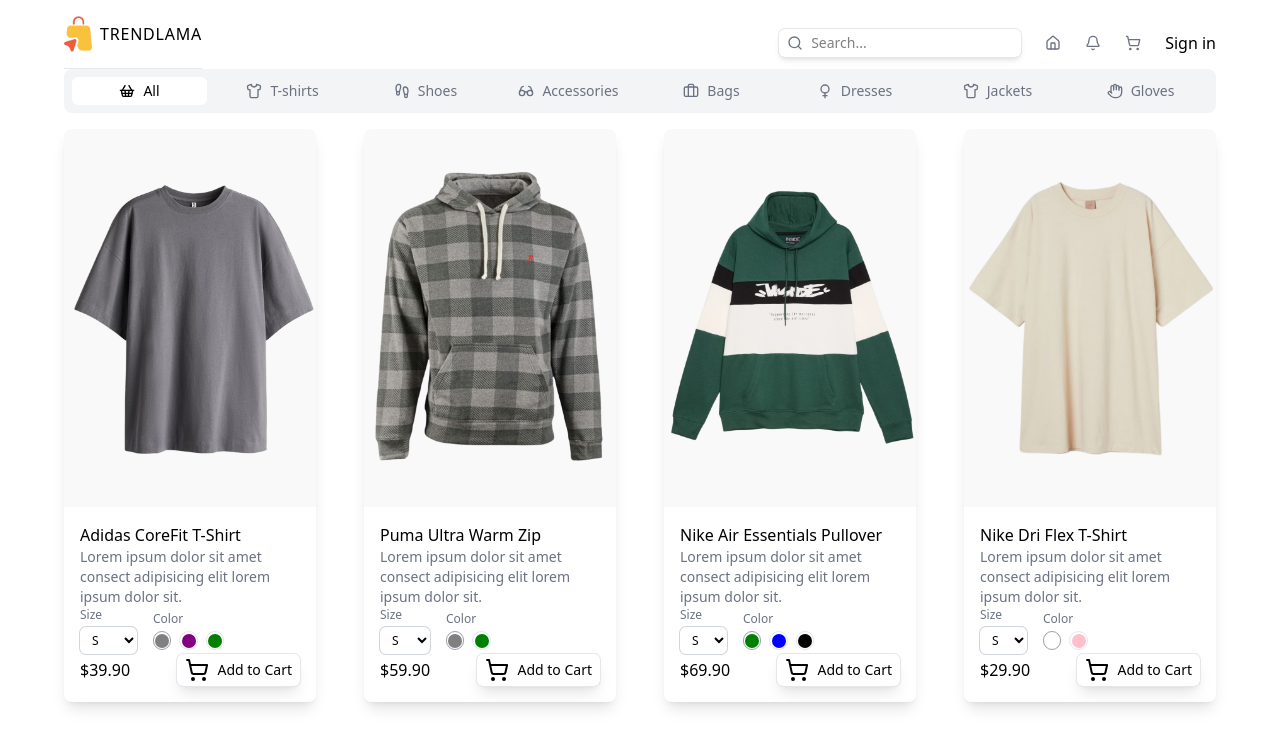
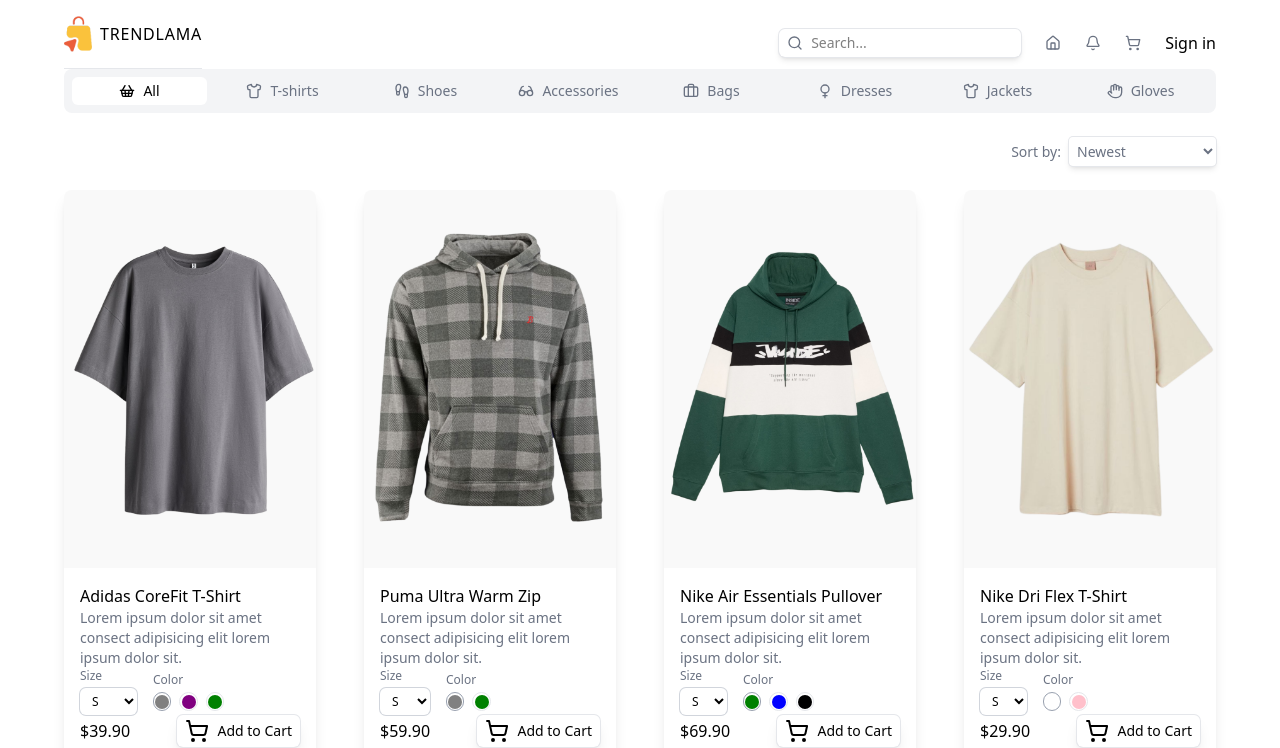
Before and after one commit to ggoswami777/e-commerce-ui, a Next.js app in the folder client/: page /products in a window 1280 px wide. Shown: the top 748 px of the page. Built offline with nearby package versions, Linux system fonts and the light colour scheme.

Commit message:
added filter option in productlist page

```diff
--- a/client/src/app/page.tsx
+++ b/client/src/app/page.tsx
@@ -9,7 +9,7 @@
         <Image src="/featured.png" alt="Feature Product" fill/>
       </div>
 
-      <ProductList category={category}/>
+      <ProductList category={category} params="homepage"/>
     </div>
   )
 }
--- a/client/src/app/products/page.tsx
+++ b/client/src/app/products/page.tsx
@@ -4,7 +4,7 @@
      const category=(await searchParams).category;
   return (
     <div>
-        <ProductList category={category} />
+        <ProductList category={category} params="products"/>
     </div>
   )
 }
--- /dev/null
+++ b/client/src/components/Filter.tsx
@@ -0,0 +1,28 @@
+"use client"
+
+import { usePathname, useRouter, useSearchParams } from "next/navigation";
+
+const Filter = () => {
+    const searchParams = useSearchParams();
+    const pathName = usePathname();
+    const router = useRouter();
+    const handleFilter = (value: string) => {
+        const params = new URLSearchParams(searchParams);
+        params.set("sort", value);
+        router.push(`${pathName}?${params.toString()}`,{scroll:false});
+    };
+
+  return (
+    <div className="flex items-center justify-end gap-2 text-sm text-gray-500 my-6">
+        <span>Sort by:</span>
+        <select onChange={(e)=>handleFilter(e.target.value)} name="sort" id="sort" className="ring-1 ring-gray-200 shadow-md p-1 rounded-sm">
+            <option value="newest">Newest</option>
+            <option value="oldest">Oldest</option>
+            <option value="asc">Price: Low to High</option>
+            <option value="desc">Price: High to Low</option>
+        </select>
+    </div>
+  )
+}
+
+export default Filter
--- a/client/src/components/ProductList.tsx
+++ b/client/src/components/ProductList.tsx
@@ -1,8 +1,10 @@
+
 import { ProductsType } from '@/types';
 import React from 'react'
 import Categories from './Categories';
 import ProductCard from './ProductCard';
 import Link from 'next/link';
+import  Filter  from './Filter';
 const products: ProductsType = [
   {
     id: 1,
@@ -113,10 +115,11 @@
     images: { blue: "/products/8b.png", green: "/products/8gr.png" },
   },
 ];
-const ProductList = ({category}:{category:string}) => {
+const ProductList = ({category,params}:{category:string,params:"homepage"| "products"}) => {
   return (
     <div className='w-full'>
         <Categories/ >
+        {params==="products" && <Filter/> }
         <div className='grid grid-cols-1 sm:grid-cols-2 lg:grid-cols-4 gap-12'>
             {
                 products.map(product=>(
```
